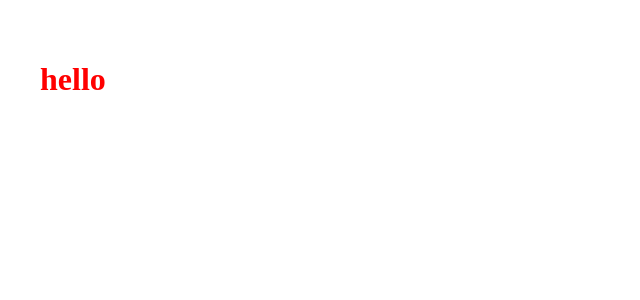
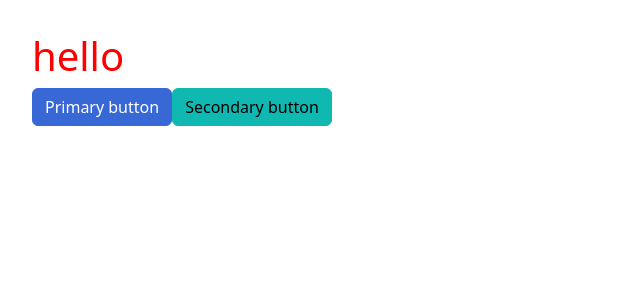
Before and after one commit to furkanilgenci/bootstrap-vue-workshop, a Vue app: page / in a window 1280 px wide. Shown: the top 300 px of the page, without its empty margins (0-640 px from the left). Built offline with nearby package versions, Linux system fonts and the light colour scheme.

Commit message:
Install bootstrap

```diff
--- a/src/App.vue
+++ b/src/App.vue
@@ -2,7 +2,13 @@
 </script>
 
 <template>
-  <h1>hello</h1>
+  <div>
+    <h1>hello</h1>
+    <button class="btn btn-primary">Primary button</button>
+    <button class="btn btn-secondary">Secondary button</button>
+
+  </div>
+
 </template>
 
 <style scoped>
--- a/src/assets/main.scss
+++ b/src/assets/main.scss
@@ -1,3 +1,8 @@
+$primary: #3867d6;
+$secondary: #0fb9b1;
+
+@import "bootstrap/scss/bootstrap";
+
 #app {
     color: rgb(180, 180, 180);
     min-height: 100%;
```
Also changed, not shown: package.json (+6 -4 lines), 1 other file (tests, documents, lock files or other folders).
